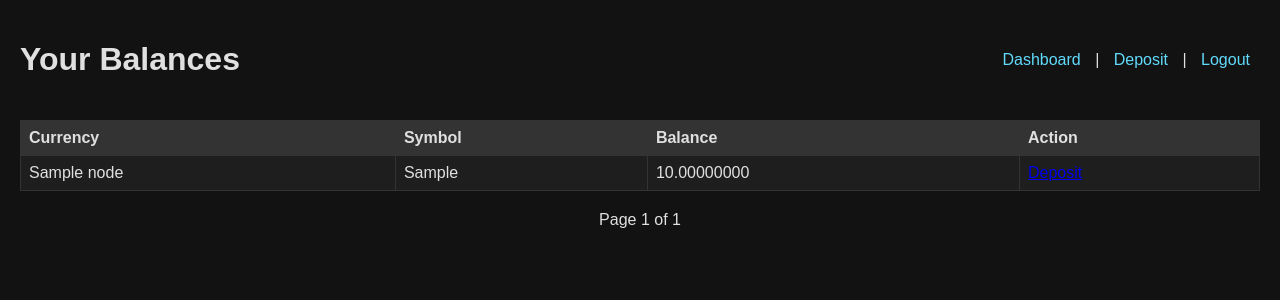
After one commit to EnspiredjackDev/CryptoExchange, a Flask app: page /balances in a window 1280 px wide. The commit adds this page. Shown: the top 300 px of the page. Run offline with Flask 3, Linux system fonts and the light colour scheme; the visitor is signed in with stand-in values (Sample User, id 1); tables that the repository leaves empty hold one stand-in row (values such as "Sample post").

Commit message:
adding proper balance detection

```diff
--- a/app.py
+++ b/app.py
@@ -1,5 +1,7 @@
+import time
 from functools import wraps
 import os
+from threading import Thread
 from flask import Flask, render_template, request, redirect, url_for, session, flash
 from flask_sqlalchemy import SQLAlchemy
 from flask_bcrypt import Bcrypt
@@ -16,7 +18,7 @@ bcrypt = Bcrypt(app)
 
 # Import models
 from crypto_helpers import CryptoNode
-from models import DepositAddress, User, Node
+from models import DepositAddress, User, Node, UserBalance
 
 with app.app_context():
         db.create_all()
@@ -123,8 +125,6 @@ def admin():
     """
     Admin page for managing cryptocurrency node configurations.
     """
-    # Restrict access: Add your own admin authentication logic here
-    # Example: Use Flask sessions to check for an 'is_admin' flag
     user = User.query.get(session['user_id'])
     if not user or not user.is_admin:
         flash('You are not authorised to access this page.', 'error')
@@ -138,6 +138,7 @@ def admin():
         port = request.form['port']
         username = request.form['username']
         password = request.form['password']
+        min_confirmations = request.form.get('min_confirmations', 1, type=int)
 
         # Validation
         if not (name and symbol and host and port and username and password):
@@ -156,7 +157,8 @@ def admin():
             host=host,
             port=int(port),
             username=username,
-            password=password
+            password=password,
+            min_confirmations=min_confirmations
         )
 
         db.session.add(new_node)
@@ -176,9 +178,10 @@ def delete_node(node_id):
     """
     Delete a node configuration by ID.
     """
-    if not session.get('is_admin', False):
-        flash('You are not authorised to perform this action.', 'error')
-        return redirect(url_for('login'))
+    user = User.query.get(session['user_id'])
+    if not user or not user.is_admin:
+        flash('You are not authorised to access this page.', 'error')
+        return redirect(url_for('index'))
 
     node = Node.query.get(node_id)
     if node:
@@ -240,14 +243,18 @@ def deposit():
     filter_currency = request.args.get('currency')
 
     if filter_currency:
-        # Fetch deposit addresses filtered by the selected currency
+        # Fetch unused deposit addresses filtered by currency
         deposit_addresses = DepositAddress.query.join(Node).filter(
             DepositAddress.user_id == user.id,
-            Node.symbol == filter_currency.upper()
+            Node.symbol == filter_currency.upper(),
+            DepositAddress.used == False  # Only show unused addresses
         ).all()
     else:
-        # Fetch all deposit addresses for the user
-        deposit_addresses = DepositAddress.query.filter_by(user_id=user.id).all()
+        # Fetch all unused deposit addresses for the user
+        deposit_addresses = DepositAddress.query.filter_by(
+            user_id=user.id,
+            used=False  # Only show unused addresses
+        ).all()
 
     if request.method == 'POST':
         # Generate a new deposit address
@@ -271,7 +278,8 @@ def deposit():
         deposit_address = DepositAddress(
             user_id=user.id,
             node_id=node.id,
-            address=new_address
+            address=new_address,
+            used=False
         )
         db.session.add(deposit_address)
         db.session.commit()
@@ -286,5 +294,78 @@ def deposit():
         filter_currency=filter_currency
     )
 
+@app.route('/balances', methods=['GET'])
+def balances():
+    if 'user_id' not in session:
+        flash('Please log in to view your balances.', 'error')
+        return redirect(url_for('login'))
+
+    user_id = session['user_id']
+    page = request.args.get('page', 1, type=int)  # Get current page number from query parameters
+    per_page = 10  # Number of balances per page
+
+    # Paginate user balances
+    balances_paginated = UserBalance.query.filter_by(user_id=user_id).paginate(page=page, per_page=per_page)
+
+    # Ensure all balances are numeric and round them
+    for balance in balances_paginated.items:
+        if balance.balance is None:
+            balance.balance = 0.0
+        balance.balance = round(balance.balance, 8)  # Pre-format as float rounded to 8dp
+
+    return render_template(
+        'balances.html',
+        balances_paginated=balances_paginated
+    )
+
+@app.template_filter('format_balance')
+def format_balance(value):
+    """
+    Format a balance to 8 decimal places, including trailing zeros.
+    """
+    return f"{value:.8f}"
+
+def monitor_transactions():
+    while True:
+        try:
+            with app.app_context():
+                addresses = DepositAddress.query.filter_by(used=False).all()
+                for address in addresses:
+                    node = address.node
+                    crypto_node = CryptoNode(node.host, node.port, node.username, node.password)
+
+                    # Fetch transactions for this address
+                    try:
+                        received = crypto_node.get_balance_for_address(address.address, minconf=node.min_confirmations)
+                        if received > 0:
+                            # Mark address as used
+                            address.used = True
+                            db.session.commit()
+
+                            # Update user balance
+                            user_balance = UserBalance.query.filter_by(
+                                user_id=address.user_id,
+                                node_id=node.id
+                            ).first()
+                            if not user_balance:
+                                user_balance = UserBalance(
+                                    user_id=address.user_id,
+                                    node_id=node.id,
+                                    balance=0.0
+                                )
+                                db.session.add(user_balance)
+
+                            user_balance.balance += received
+                            db.session.commit()
+                    except Exception as e:
+                        app.logger.error(f"Error processing address {address.address}: {e}")
+        except Exception as e:
+            app.logger.error(f"Error in transaction monitor loop: {e}")
+
+        time.sleep(10)
+
+thread = Thread(target=monitor_transactions, daemon=True)
+thread.start()
+
 if __name__ == '__main__':
     app.run(debug=True)
--- a/static/style.css
+++ b/static/style.css
@@ -131,3 +131,30 @@ form select option {
     background-color: #1e1e1e; /* Dark dropdown background */
     color: #e0e0e0; /* Light text */
 }
+
+.pagination {
+    margin-top: 20px;
+    display: flex;
+    justify-content: center;
+    align-items: center;
+    gap: 10px;
+}
+
+.pagination a {
+    padding: 5px 10px;
+    text-decoration: none;
+    border: 1px solid #007bff;
+    border-radius: 5px;
+    color: #007bff;
+    background-color: #f9f9f9;
+}
+
+.pagination a:hover {
+    background-color: #007bff;
+    color: white;
+}
+
+.pagination span {
+    margin: 0 5px;
+    font-weight: bold;
+}
--- a/templates/admin.html
+++ b/templates/admin.html
@@ -45,6 +45,9 @@
                 <label for="password">RPC Password:</label>
                 <input type="password" id="password" name="password" required>
 
+                <label for="min_confirmations">Minimum Confirmations:</label>
+                <input type="number" id="min_confirmations" name="min_confirmations" min="1" value="1" required>
+
                 <button type="submit">Add Node</button>
             </form>
         </section>
@@ -60,6 +63,7 @@
                         <th>Symbol</th>
                         <th>Host</th>
                         <th>Port</th>
+                        <th>Min Confirmations</th>
                         <th>Actions</th>
                     </tr>
                 </thead>
@@ -71,6 +75,7 @@
                         <td>{{ node.symbol }}</td>
                         <td>{{ node.host }}</td>
                         <td>{{ node.port }}</td>
+                        <td>{{ node.min_confirmations }}</td>
                         <td>
                             <form action="{{ url_for('delete_node', node_id=node.id) }}" method="POST" style="display: inline;">
                                 <button type="submit" onclick="return confirm('Are you sure?')">Delete</button>
--- /dev/null
+++ b/templates/balances.html
@@ -0,0 +1,55 @@
+<!DOCTYPE html>
+<html lang="en">
+<head>
+    <meta charset="UTF-8">
+    <meta name="viewport" content="width=device-width, initial-scale=1.0">
+    <title>Your Balances</title>
+    <link rel="stylesheet" href="/static/style.css">
+</head>
+<body>
+    <header>
+        <h1>Your Balances</h1>
+        <nav>
+            <a href="/dashboard">Dashboard</a> | <a href="/deposit">Deposit</a> | <a href="/logout">Logout</a>
+        </nav>
+    </header>
+
+    <main>
+        <table>
+            <thead>
+                <tr>
+                    <th>Currency</th>
+                    <th>Symbol</th>
+                    <th>Balance</th>
+                    <th>Action</th>
+                </tr>
+            </thead>
+            <tbody>
+                {% for balance in balances_paginated.items %}
+                <tr>
+                    <td>{{ balance.node.name }}</td>
+                    <td>{{ balance.node.symbol }}</td>
+                    <td>{{ "%.8f" | format(balance.balance) }}</td> <!-- Rounds to 8 decimal places -->
+                    <td>
+                        <a href="{{ url_for('deposit', currency=balance.node.symbol) }}">Deposit</a>
+                    </td>
+                </tr>
+                {% endfor %}
+            </tbody>
+        </table>
+
+        <!-- Pagination Controls -->
+        <div class="pagination">
+            {% if balances_paginated.has_prev %}
+            <a href="{{ url_for('balances', page=balances_paginated.prev_num) }}">&laquo; Previous</a>
+            {% endif %}
+
+            Page {{ balances_paginated.page }} of {{ balances_paginated.pages }}
+
+            {% if balances_paginated.has_next %}
+            <a href="{{ url_for('balances', page=balances_paginated.next_num) }}">Next &raquo;</a>
+            {% endif %}
+        </div>
+    </main>
+</body>
+</html>
--- a/templates/dashboard.html
+++ b/templates/dashboard.html
@@ -10,7 +10,7 @@
   <header>
     <h1>Dashboard</h1>
     <nav>
-        <a href="/deposit">Deposit</a> | <a href="/logout">Logout</a>
+        <a href="/deposit">Deposit</a> | <a href="/balances">Balances</a> | <a href="/logout">Logout</a>
     </nav>
   </header>
 
```
Also changed, not shown: models.py (+17 -1 lines), templates/deposit.html (+9 -3 lines).
